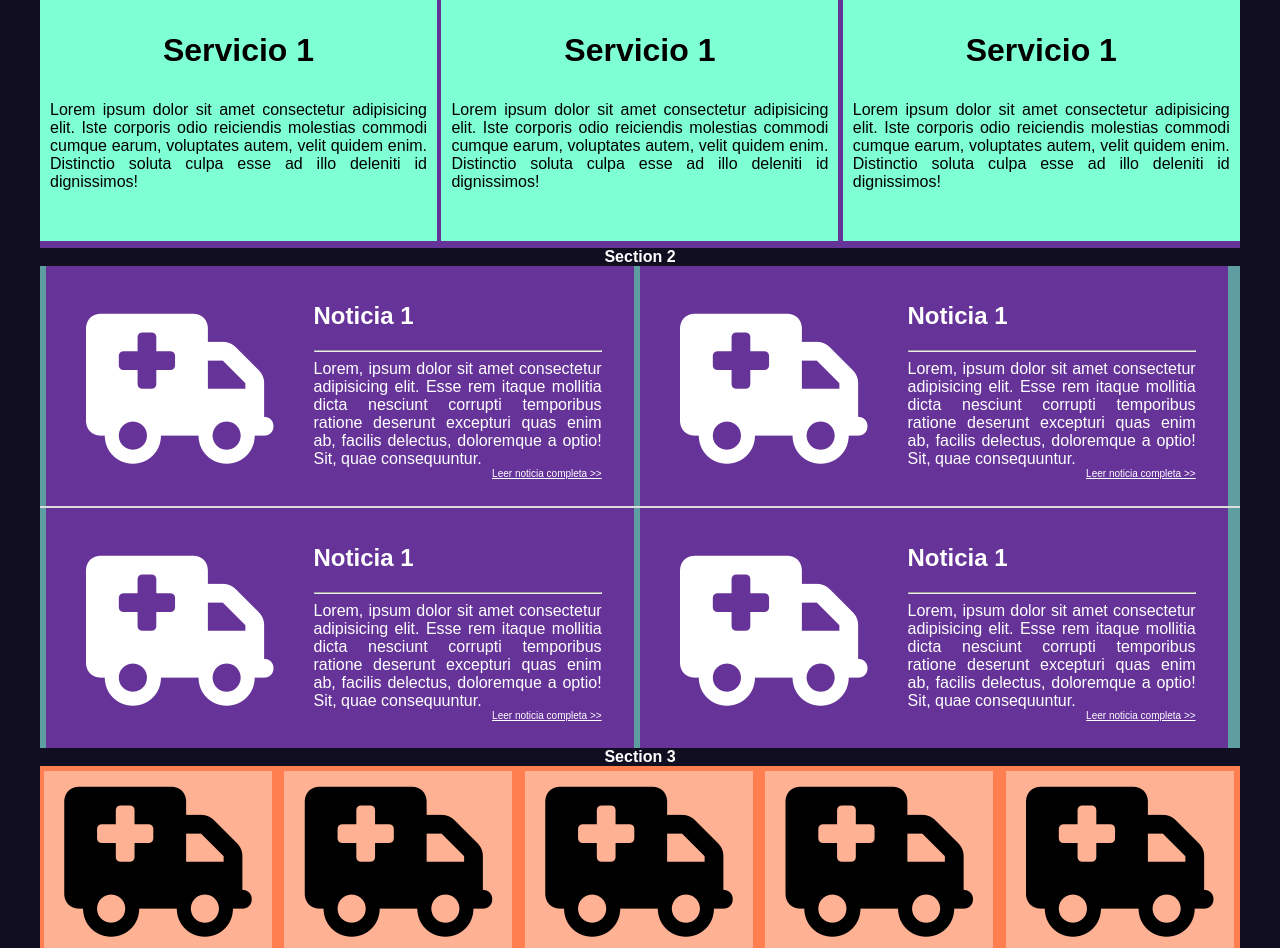
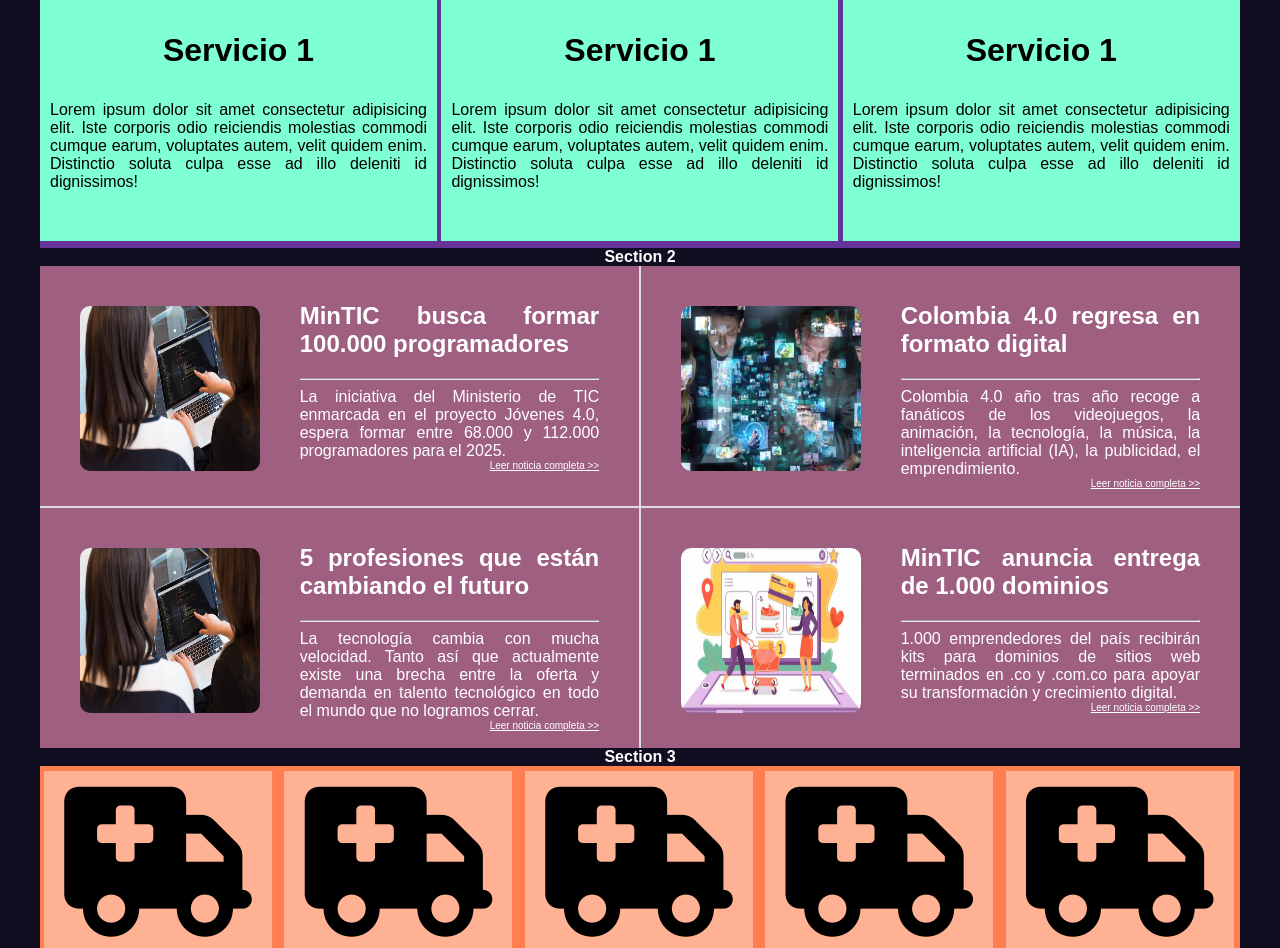
Before and after one commit to joseda2209/Semana-1--194, a plain HTML site: page index.html in a window 1280 px wide. Shown: the part 552-1500 px from the top of the page. Drawn offline with Linux system fonts and the light colour scheme.

Commit message:
seccion3

```diff
--- a/index.html
+++ b/index.html
@@ -100,27 +100,23 @@
                 <div class="news">
                     <div class="news-data">
                         <div class="news-image">
-                            <i class="fas fa-ambulance news-logo" style="font-size:150px"></i>
+                            <img src="mintic.jpg" alt="">
                         </div>
                         <div class="news-text">
-                            <h2 class="news-title">Noticia 1</h2>
+                            <h2 class="news-title">MinTIC busca formar 100.000 programadores </h2>
                             <hr>
-                            <p class="news-info" style="margin:0; padding:0;">Lorem, ipsum dolor sit amet consectetur adipisicing
-                                elit. Esse rem itaque mollitia dicta nesciunt corrupti temporibus ratione deserunt excepturi
-                                quas enim ab, facilis delectus, doloremque a optio! Sit, quae consequuntur.</p>
+                            <p class="news-info" style="margin:0; padding:0;">La iniciativa del Ministerio de TIC enmarcada en el proyecto Jóvenes 4.0, espera formar entre 68.000 y 112.000 programadores para el 2025.</p>
                             <span class="news-url"><a href="#">Leer noticia completa >></a></span>
                         </div>
                     </div>
                     <div class="news-data">
                         <div class="news-image">
-                            <i class="fas fa-ambulance news-logo" style="font-size:150px"></i>
+                            <img src="mintic2.jpeg" alt="">
                         </div>
                         <div class="news-text">
-                            <h2 class="news-title">Noticia 1</h2>
+                            <h2 class="news-title">Colombia 4.0 regresa en formato digital</h2>
                             <hr>
-                            <p class="news-info" style="margin:0; padding:0;">Lorem, ipsum dolor sit amet consectetur adipisicing
-                                elit. Esse rem itaque mollitia dicta nesciunt corrupti temporibus ratione deserunt excepturi
-                                quas enim ab, facilis delectus, doloremque a optio! Sit, quae consequuntur.</p>
+                            <p class="news-info" style="margin:0; padding:0;">Colombia 4.0 año tras año recoge a fanáticos de los videojuegos, la animación, la tecnología, la música, la inteligencia artificial (IA), la publicidad, el emprendimiento.</p>
                             <span class="news-url"><a href="#">Leer noticia completa >></a></span> </div>
                     </div>
                 </div>
@@ -128,27 +124,23 @@
                     <div class="news-data">
 
                         <div class="news-image">
-                            <i class="fas fa-ambulance news-logo" style="font-size:150px"></i>
+                            <img src="mintic.jpg" alt="">
                         </div>
                         <div class="news-text">
-                            <h2 class="news-title">Noticia 1</h2>
+                            <h2 class="news-title">5 profesiones que están cambiando el futuro</h2>
                             <hr>
-                            <p class="news-info" style="margin:0; padding:0;">Lorem, ipsum dolor sit amet consectetur adipisicing
-                                elit. Esse rem itaque mollitia dicta nesciunt corrupti temporibus ratione deserunt excepturi
-                                quas enim ab, facilis delectus, doloremque a optio! Sit, quae consequuntur.</p>
+                            <p class="news-info" style="margin:0; padding:0;">La tecnología cambia con mucha velocidad. Tanto así que actualmente existe una brecha entre la oferta y demanda en talento tecnológico en todo el mundo que no logramos cerrar.</p>
                             <span class="news-url"><a href="#">Leer noticia completa >></a></span> </div>
                     </div>
                     <div class="news-data">
 
                         <div class="news-image">
-                            <i class="fas fa-ambulance news-logo" style="font-size:150px"></i>
+                            <img src="mintic3.jpg" alt="">
                         </div>
                         <div class="news-text">
-                            <h2 class="news-title">Noticia 1</h2>
+                            <h2 class="news-title">MinTIC anuncia entrega de 1.000 dominios</h2>
                             <hr>
-                            <p class="news-info" style="margin:0; padding:0;">Lorem, ipsum dolor sit amet consectetur adipisicing
-                                elit. Esse rem itaque mollitia dicta nesciunt corrupti temporibus ratione deserunt excepturi
-                                quas enim ab, facilis delectus, doloremque a optio! Sit, quae consequuntur.</p>
+                            <p class="news-info" style="margin:0; padding:0;">1.000 emprendedores del país recibirán kits para dominios de sitios web terminados en .co y .com.co para apoyar su transformación y crecimiento digital.</p>
                             <span class="news-url"><a href="#">Leer noticia completa >></a></span> </div>
                     </div>
 
--- a/style.css
+++ b/style.css
@@ -142,7 +142,7 @@ body{
 }
 .news{
     width: 100%;
-    background-color: cadetblue;
+    /* background-color: cadetblue; */
     height: 240px;
     display: -webkit-inline-box;
     display: -ms-inline-flexbox;
@@ -150,33 +150,45 @@ body{
 }
 
 .news > div:first-child{
-    margin: 0 6px;
+    margin-right: 2px;
 }
 
 .news-data{
-    width: 49%;
+    width: 50%;
     height: 100%;
-    background-color: rebeccapurple;
+    background-color: #9f5f80;
     display: -webkit-inline-box;
     display: -ms-inline-flexbox;
     display: inline-flex;
 }
 
 .news-image{
-    margin: 10px 0;
+    margin: 40px 0 35px;
+    width: 30%;
     padding: 0 40px;
     color: white;
+}
+.news-image img{
+    width:100%;
+    height:100%;
+
+    border-radius:10px;
+
 }
 
 .news-text{
     color: white;
     text-align: justify;
-    width: 49%;
+    width: 50%;
     padding: 1em 0;
 }
 
 .news-text > span.news-url{
     text-align: right;
+}
+
+.news-info{
+    max-width: 100%;
 }
 
 
```
Also changed, not shown: mintic.jpg (added), mintic2.jpeg (added), mintic3.jpg (added).
